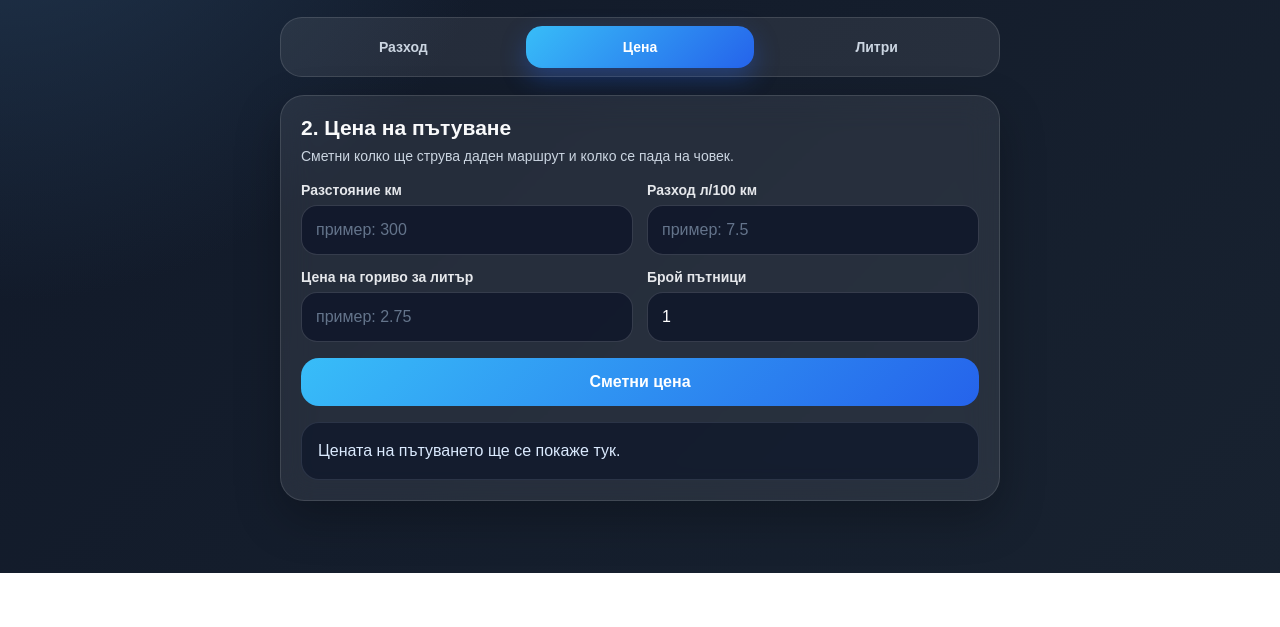
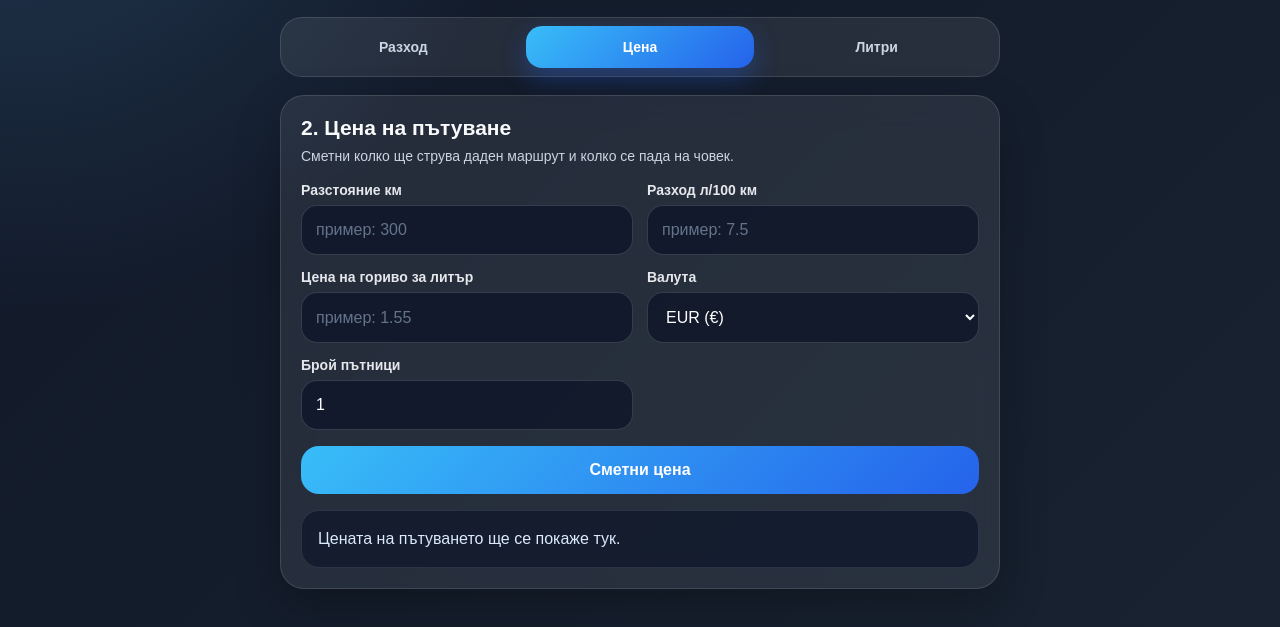
Before and after one commit to MDimidov/fuel-consumption-calculator, a plain HTML site: page index.html in a window 1280 px wide. Both pictures are taken after a click on the button "Цена". Shown: the part 227-854 px from the top of the page. Before the commit the page ends 800 px from the top, so only its background shows below. Drawn offline with Linux system fonts and the light colour scheme.

Commit message:
Add currency

```diff
--- a/index.html
+++ b/index.html
@@ -1,11 +1,13 @@
 <!DOCTYPE html>
 <html lang="bg">
+
 <head>
     <meta charset="UTF-8" />
     <meta name="viewport" content="width=device-width, initial-scale=1.0" />
     <title>Калкулатор за гориво</title>
     <link rel="stylesheet" href="style.css" />
 </head>
+
 <body>
     <main class="app">
         <section class="hero">
@@ -57,6 +59,8 @@
             <h2>2. Цена на пътуване</h2>
             <p class="hint">Сметни колко ще струва даден маршрут и колко се пада на човек.</p>
 
+
+
             <div class="grid">
                 <label>
                     Разстояние км
@@ -70,7 +74,17 @@
 
                 <label>
                     Цена на гориво за литър
-          <input type="number" id="fuelPrice" placeholder="пример: 2.75" min="0" step="0.01" />
+                    <input type="number" id="fuelPrice" placeholder="пример: 1.55" min="0" step="0.01" />
+                </label>
+
+                <label>
+                    Валута
+                    <select id="currencySelect">
+                        <option value="€" selected>EUR (€)</option>
+                        <option value="лв.">BGN (лв.)</option>
+                        <option value="$">USD ($)</option>
+                        <option value="£">GBP (£)</option>
+                    </select>
                 </label>
 
                 <label>
@@ -112,4 +126,5 @@
 
     <script src="script.js"></script>
 </body>
+
 </html>
--- a/script.js
+++ b/script.js
@@ -1,3 +1,9 @@
+const currencySelect = document.getElementById("currencySelect");
+
+function getSelectedCurrency() {
+    return currencySelect.value;
+}
+
 const tabButtons = document.querySelectorAll(".tab-btn");
 const calculatorSections = document.querySelectorAll(".calculator-section");
 
@@ -100,14 +106,15 @@ function calculateTripCost() {
     const totalCost = neededLiters * price;
     const costPerKm = totalCost / distance;
     const costPerPerson = totalCost / passengers;
+    const currency = getSelectedCurrency();
 
     showResult(
         "tripResult",
         `
             Нужни литри: <strong>${formatNumber(neededLiters)} л</strong><br>
-      Обща цена: <strong>${formatNumber(totalCost)} лв.</strong><br>
-      Цена на км: <strong>${formatNumber(costPerKm)} лв./км</strong><br>
-      Цена на човек: <strong>${formatNumber(costPerPerson)} лв.</strong>
+            Обща цена: <strong>${formatNumber(totalCost)} ${currency}</strong><br>
+            Цена на км: <strong>${formatNumber(costPerKm)} ${currency}/км</strong><br>
+            Цена на човек: <strong>${formatNumber(costPerPerson)} ${currency}</strong>
         `
     );
 }
--- a/style.css
+++ b/style.css
@@ -187,6 +187,23 @@ input:focus {
   border-color: rgba(248, 113, 113, 0.35);
 }
 
+select {
+  width: 100%;
+  border: 1px solid rgba(255, 255, 255, 0.15);
+  border-radius: 16px;
+  padding: 15px 14px;
+  background: rgba(15, 23, 42, 0.82);
+  color: #ffffff;
+  font-size: 16px;
+  outline: none;
+  cursor: pointer;
+}
+
+select:focus {
+  border-color: #38bdf8;
+  box-shadow: 0 0 0 4px rgba(56, 189, 248, 0.15);
+}
+
 @keyframes fadeIn {
   from {
     opacity: 0;
```
Lines whose indentation alone changed are shown as unchanged.
